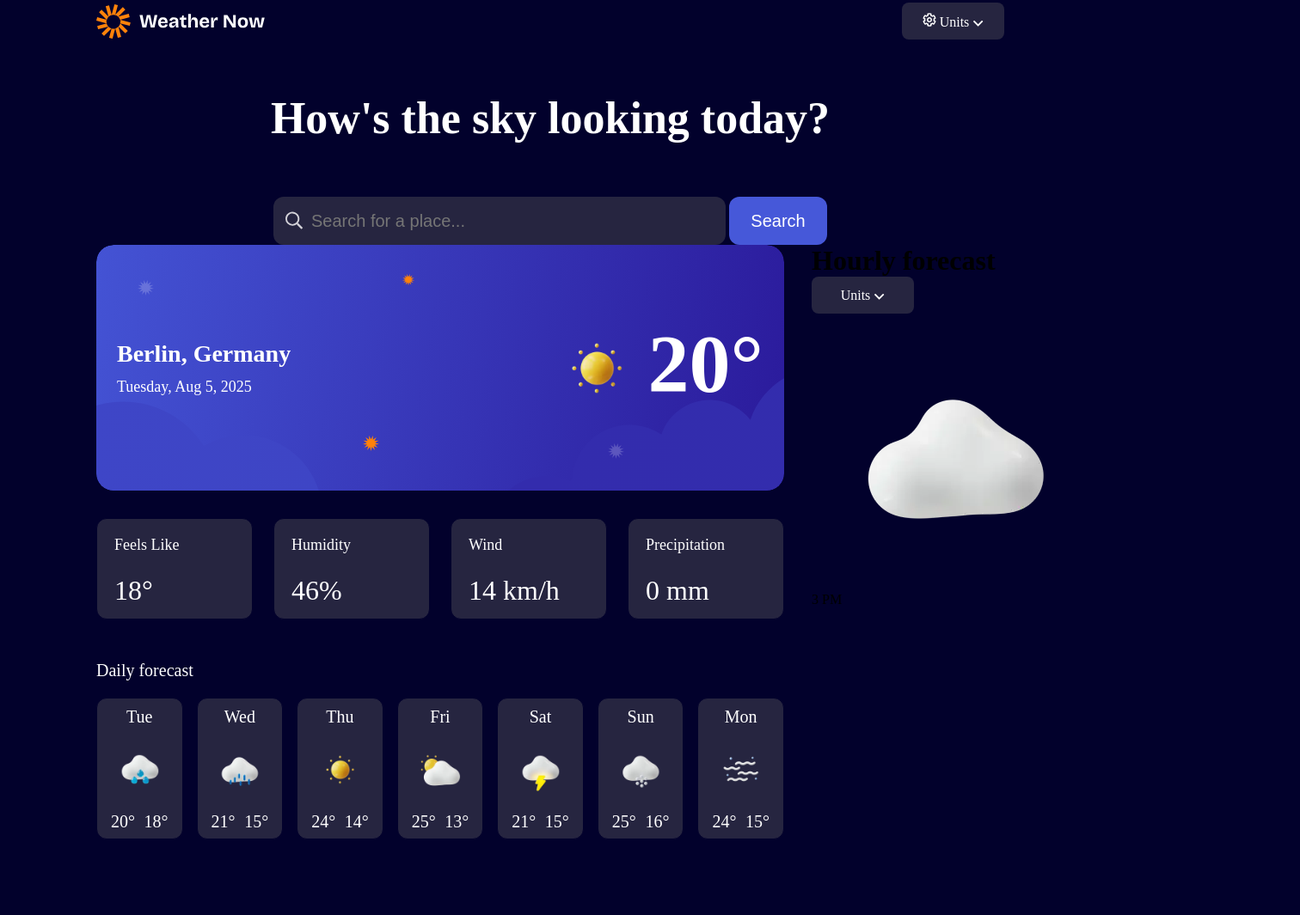
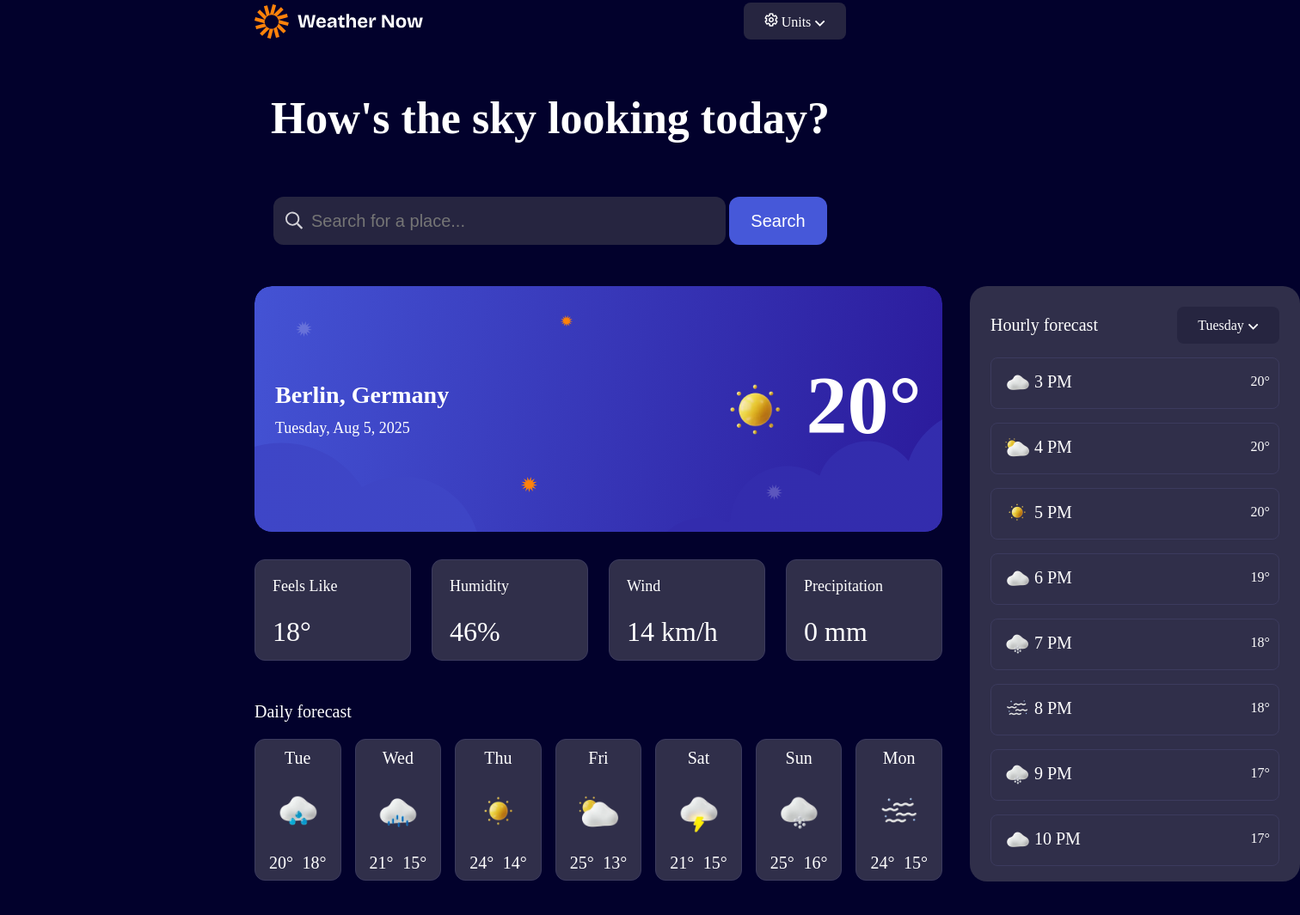
Before and after one commit to Rudy-Menekam/weather-app-main, a plain HTML site: page index.html in a window 1280 px wide. Shown: the part 45-1110 px from the top of the page at 86% size, 1512 px wide, since content can reach past the window. Before the commit the page ends 1070 px from the top, so only its background shows below. Drawn offline with Linux system fonts and the light colour scheme.

Commit message:
Complete web design

```diff
--- a/css/style.css
+++ b/css/style.css
@@ -7,7 +7,7 @@
 body {
     min-height: 100vh;
     background-color: #02012C;
-    padding: 48px 112px;
+    padding: 48px 296px;
 }
 
 .attribution {
@@ -89,17 +89,16 @@ input[type=text] {
 
 /*Weather section*/
 .left-side {
-    flex: 1;
-        display: flex;
+    flex: 3;
+    display: flex;
     flex-direction: column;
     gap: 48px;
+    width: 800px;
 }
-.right-side {
-    flex: 2;
-}
+
 .details-cards {
-    background-color: #262540;
-    border: 1px solid #02012C;
+    background-color: #302F4A;
+    border: 1px solid #3C3B5E;
     border-radius: 12px;
     width: 182px;
     height: 118px;
@@ -111,8 +110,8 @@ input[type=text] {
 }
 
 .forecast-cards {
-    background-color: #262540;
-    border: 1px solid #02012C;
+    background-color: #302F4A;
+    border: 1px solid #3C3B5E;
     border-radius: 12px;
     width: 100.57px;
     height: 165px;
@@ -229,6 +228,77 @@ input[type=text] {
     color:  white;
 }
 
+.main-content {
+    display: flex;
+    flex-direction: column;
+    gap: 48px;
+}
+
+.right-side {
+    display: flex;
+    flex-direction: column;
+    gap: 16px;
+    background-color: #302F4A;
+    width: 384px;
+    height: 693px;
+    padding: 24px;
+    border-radius: 20px;
+    flex: 1;
+}
+
+.Hourly-container {
+    display: flex;
+    justify-content: space-between;
+        align-items: center;
+}
+
+.Hourly-container h1{
+  color: white;
+   font-size: 20px;
+   font-weight: 400;
+}
+
+.Hourly-forecast-card {
+    width: 336px;
+    height: 60px;
+    background-color: #302F4A;
+    padding: 12px 10px 16px 10px;
+    display: flex;
+    justify-content: space-between;
+    align-items: center;
+    gap: 80px;
+    border-radius: 8px;
+    border: 1px solid #3C3B5E;
+}
+
+.forecast-time {
+    display: flex;
+    align-items: center;
+}
+
+.forecast-time img{
+    width: 40px;
+    height: 40px;
+}
+
+.forecast-time p{
+   color: white;
+   font-size: 20px;
+   font-weight: 500;
+}
+
+.Hourly-forecast-card h1{
+   color: white;
+   font-size: 16px;
+   font-weight: 400;
+}
+
+.Hourly-forecast-card-list {
+    display: flex;
+    flex-direction: column;
+    gap: 16px;
+}
+
 /*Breakpoints tablet*/
 
 @media (max-width: 768px) {
--- a/index.html
+++ b/index.html
@@ -132,20 +132,69 @@
             </div>
           </div>
       <div class="right-side">
-        <div>
+        <div class="Hourly-container">
           <h1>Hourly forecast</h1>
           <button class="dropbtn" onclick="myFunction()">
-          Units
+          Tuesday
           <img src="assets/images/icon-dropdown.svg" alt="">
         </button>
         </div>
-        <div>
-          <div>
-            <div>
+        <div class="Hourly-forecast-card-list">
+          <div class="Hourly-forecast-card">
+            <div class="forecast-time">
               <img src="assets/images/icon-overcast.webp" alt="">
               <p>3 PM</p>
             </div>
-
+<h1>20°</h1>
+          </div>
+          <div class="Hourly-forecast-card">
+            <div class="forecast-time">
+              <img src="assets/images/icon-partly-cloudy.webp" alt="">
+              <p>4 PM</p>
+            </div>
+<h1>20°</h1>
+          </div>
+          <div class="Hourly-forecast-card">
+            <div class="forecast-time">
+              <img src="assets/images/icon-sunny.webp" alt="">
+              <p>5 PM</p>
+            </div>
+<h1>20°</h1>
+          </div>
+          <div class="Hourly-forecast-card">
+            <div class="forecast-time">
+              <img src="assets/images/icon-overcast.webp" alt="">
+              <p>6 PM</p>
+            </div>
+<h1>19°</h1>
+          </div>
+          <div class="Hourly-forecast-card">
+            <div class="forecast-time">
+              <img src="assets/images/icon-snow.webp" alt="">
+              <p>7 PM</p>
+            </div>
+<h1>18°</h1>
+          </div>
+          <div class="Hourly-forecast-card">
+            <div class="forecast-time">
+              <img src="assets/images/icon-fog.webp" alt="">
+              <p>8 PM</p>
+            </div>
+<h1>18°</h1>
+          </div>
+          <div class="Hourly-forecast-card">
+            <div class="forecast-time">
+              <img src="assets/images/icon-snow.webp" alt="">
+              <p>9 PM</p>
+            </div>
+<h1>17°</h1>
+          </div>
+          <div class="Hourly-forecast-card">
+            <div class="forecast-time">
+              <img src="assets/images/icon-overcast.webp" alt="">
+              <p>10 PM</p>
+            </div>
+<h1>17°</h1>
           </div>
         </div>
       </div>
```
